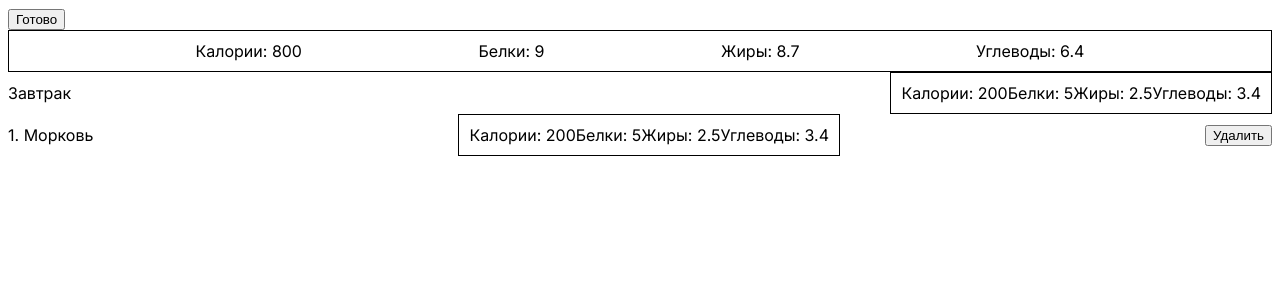
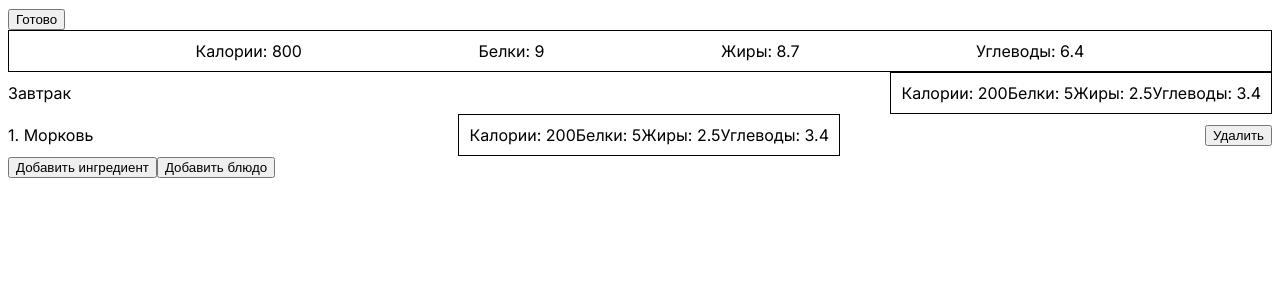
Before and after one commit to demons/fatburger, a Next.js app: page /group/1 in a window 1280 px wide. Shown: the top 300 px of the page. Built offline with nearby package versions, Linux system fonts and the light colour scheme.

Commit message:
Создаст кнопки для добавления groupItem

```diff
--- a/app/components/EditGroup.js
+++ b/app/components/EditGroup.js
@@ -25,6 +25,10 @@ export default function EditGroup({ groupId }) {
         <AmountItem items={getIngredientsByGroupId(groupId)} />
       </div>
       <GroupItemList groupId={groupId} isEditable={true} />
+      <div className="buttons">
+        <button>Добавить ингредиент</button>
+        <button>Добавить блюдо</button>
+      </div>
     </div>
   );
 }
```
